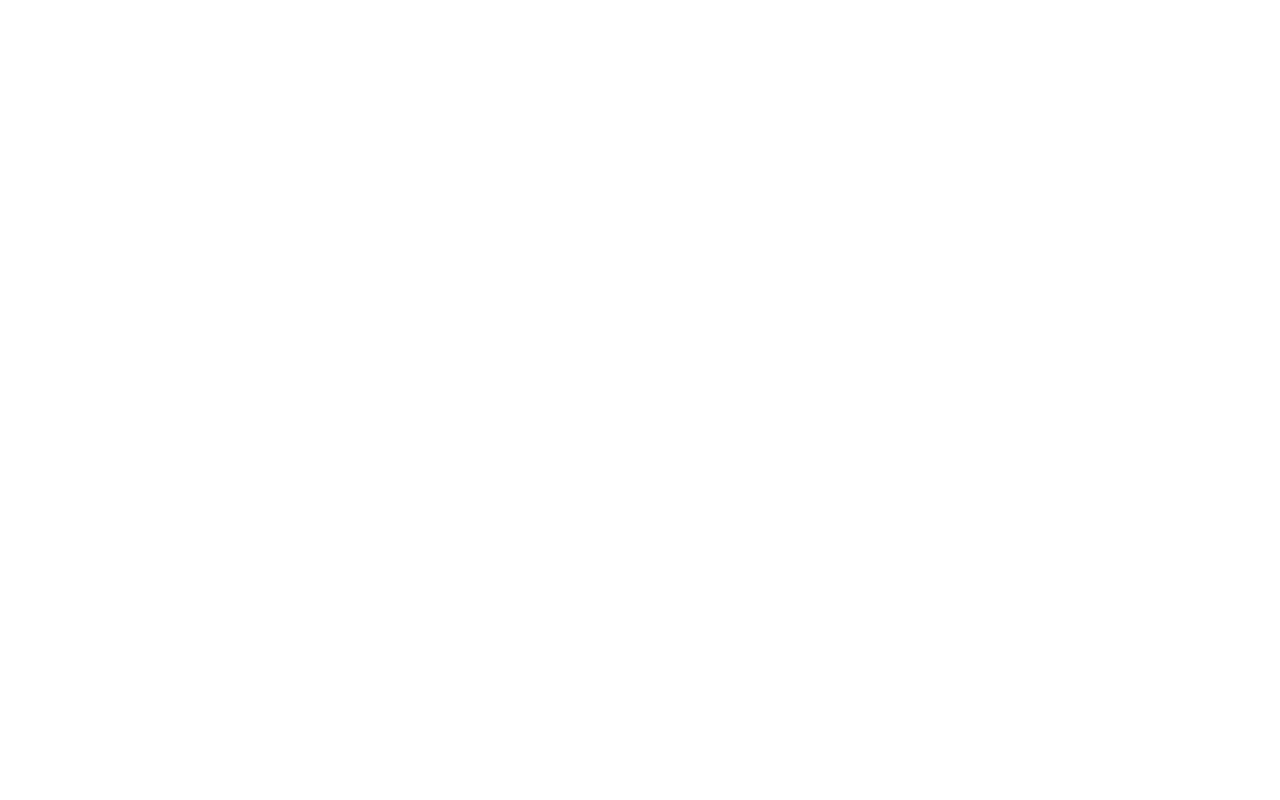
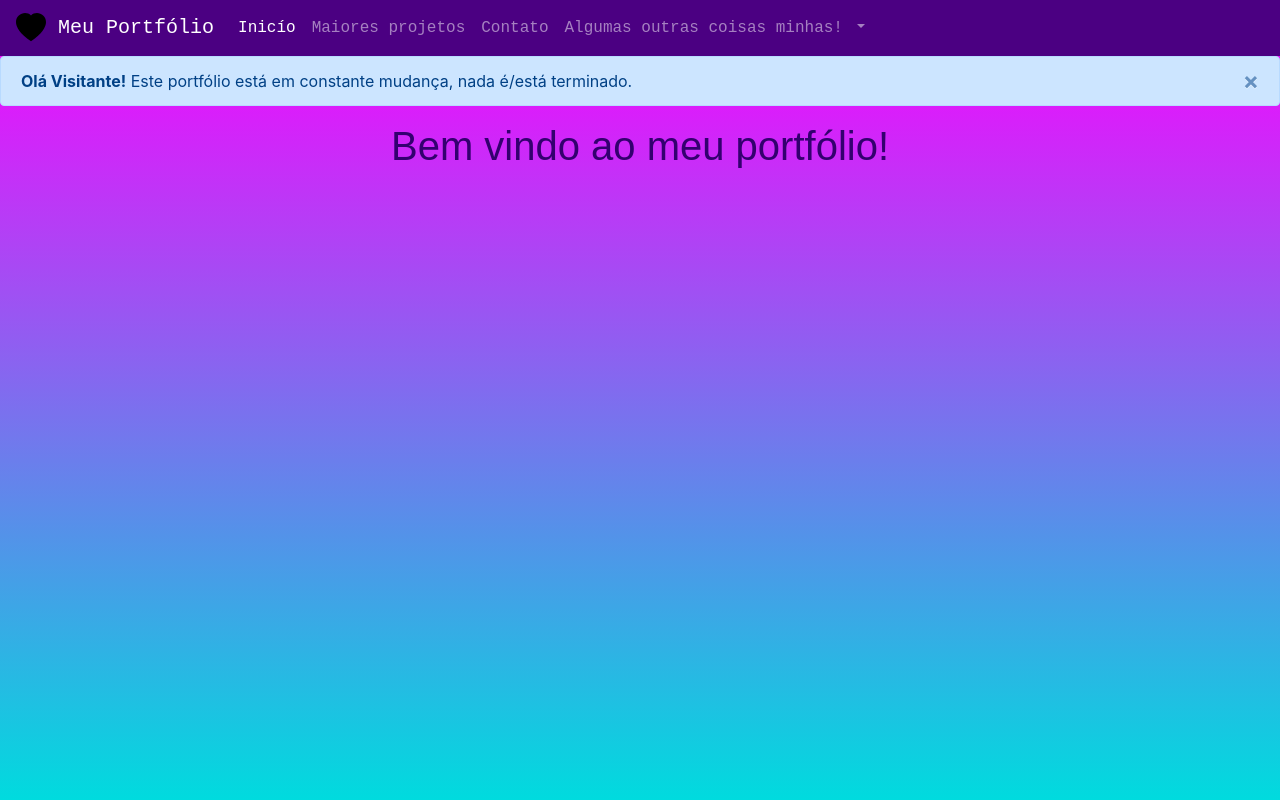
Before and after one commit to SrDasNeves/SrDasNeves.github.io, a plain HTML site: page index.html in a window 1280 px wide. Drawn offline with nearby package versions, Linux system fonts and the light colour scheme.

Commit message:
First Full sample web-site

```diff
--- a/css/style.css
+++ b/css/style.css
@@ -0,0 +1,19 @@
+body{
+    margin:1px;
+    padding: 0%;
+    height:100%;
+    width: 100%;
+    background-color: #00DBDE;
+    background-image: linear-gradient(0deg, #00DBDE 0%, #FC00FF 100%);
+    background-attachment: fixed;
+}
+nav{
+    font-family: 'Courier New', Courier, monospace;
+    background-color:#4B0082;
+}
+
+h1{
+    font-family: fantasy, monospace;
+    color:#33006F;
+    text-align: center;
+}
--- a/index.html
+++ b/index.html
@@ -5,28 +5,76 @@
 
     <meta name="viewport" content="width=device-width, initial-scale=1.0">
 
+
+    <!--=========My Css files ==========-->
+    <link rel="stylesheet" type="text/css" href="css/style.css">
+    <!--=========My Css files ==========-->
+
     <!--=========Css Bootstrap==========-->
     <link rel="stylesheet" href="https://cdn.jsdelivr.net/npm/bootstrap@4.5.3/dist/css/bootstrap.min.css" integrity="sha384-TX8t27EcRE3e/ihU7zmQxVncDAy5uIKz4rEkgIXeMed4M0jlfIDPvg6uqKI2xXr2" crossorigin="anonymous">
     <!--=========Css Bootstrap==========-->
 
-    <!--=========My Css files ==========-->
-    <link rel="stylesheet" href="/css/style.css">
-    <!--=========My Css files ==========-->
-
-    <link rel="icon" type="Image/icon" href="/images/favicon.ico">
+    <link rel="icon" type="Image/icon" href="./css/images/favicon.ico">
 
     <title>Meu portfólio</title>
 </head>
 <body>
 
+<!--==================================nav-bar===============================================-->
+<nav class="navbar navbar-expand-md navbar-dark">
+    <a class="navbar-brand" href="index.html">
+    <img src="./css/images/heart-fill.svg" width="30" height="30" class="d-inline-block align-top" alt="" loading="lazy">
+    Meu Portfólio
+    </a>
+    <button class="navbar-toggler" type="button" data-toggle="collapse" data-target="#navbarNavDropdown" aria-controls="navbarNavDropdown" aria-expanded="false" aria-label="Toggle navigation">
+      <span class="navbar-toggler-icon"></span>
+    </button>
+    <div class="collapse navbar-collapse" id="navbarNavDropdown">
+      <ul class="navbar-nav">
+        <li class="nav-item active">
+          <a class="nav-link" href="index.html">Inicío<span class="sr-only">(current)</span></a>
+        </li>
+        <li class="nav-item">
+          <a class="nav-link" href="BiggestProjects.html">Maiores projetos</a>
+        </li>
+        <li class="nav-item">
+          <a class="nav-link" href="contact.html">Contato</a>
+        </li>
+        <li class="nav-item dropdown">
+          <a class="nav-link dropdown-toggle" href="index.html" id="navbarDropdownMenuLink" role="button" data-toggle="dropdown" aria-haspopup="true" aria-expanded="false">
+            Algumas outras coisas minhas!
+          </a>
+          <div class="dropdown-menu" aria-labelledby="navbarDropdownMenuLink">
+            <a class="dropdown-item" href="#">Meus servidores do discord.</a>
+            <a class="dropdown-item" href="#">Meus canais da twitch e youtube.</a>
+          </div>
+        </li>
+      </ul>
+    </div>
+  </nav>
+<!--==================================(END) nav-bar===============================================-->
 
 
+<!--=====================     Main content from index         ====================================-->
+
+<!--==(start) alert==-->
+<div class="alert alert-primary alert-dismissible fade show" role="alert">
+    <strong>Olá Visitante!</strong> Este portfólio está em constante mudança, nada é/está terminado.
+    <button type="button" class="close" data-dismiss="alert" aria-label="Close">
+      <span aria-hidden="true">&times;</span>
+    </button>
+  </div>
+<!--==(end)  alert==-->
 
 
+<!--==(start) main text==-->
+<div>
+<h1>Bem vindo ao meu portfólio!</h1>
+</div>
 
+<!--==(end)  main text ==-->
 
-
-
+<!--=====================    (END) Main content from index         ==============================-->
 
 
 
@@ -37,7 +85,7 @@
 
 
 <!--===========================================  My  js  files  ==============================================================-->
-<script src='/js/main.js'></script>
+<script src='js/main.js'></script>
 <!--===========================================bootstrap scripts==============================================================-->
  <script src="https://code.jquery.com/jquery-3.5.1.slim.min.js" integrity="sha384-DfXdz2htPH0lsSSs5nCTpuj/zy4C+OGpamoFVy38MVBnE+IbbVYUew+OrCXaRkfj" crossorigin="anonymous"></script>
  <script src="https://cdn.jsdelivr.net/npm/popper.js@1.16.1/dist/umd/popper.min.js" integrity="sha384-9/reFTGAW83EW2RDu2S0VKaIzap3H66lZH81PoYlFhbGU+6BZp6G7niu735Sk7lN" crossorigin="anonymous"></script>
```
Also changed, not shown: contact.html (added), css/images/favicon.ico (renamed from images/favicon.ico), css/images/heart-fill.svg (added), css/images/wallpaper.jpg (added).
